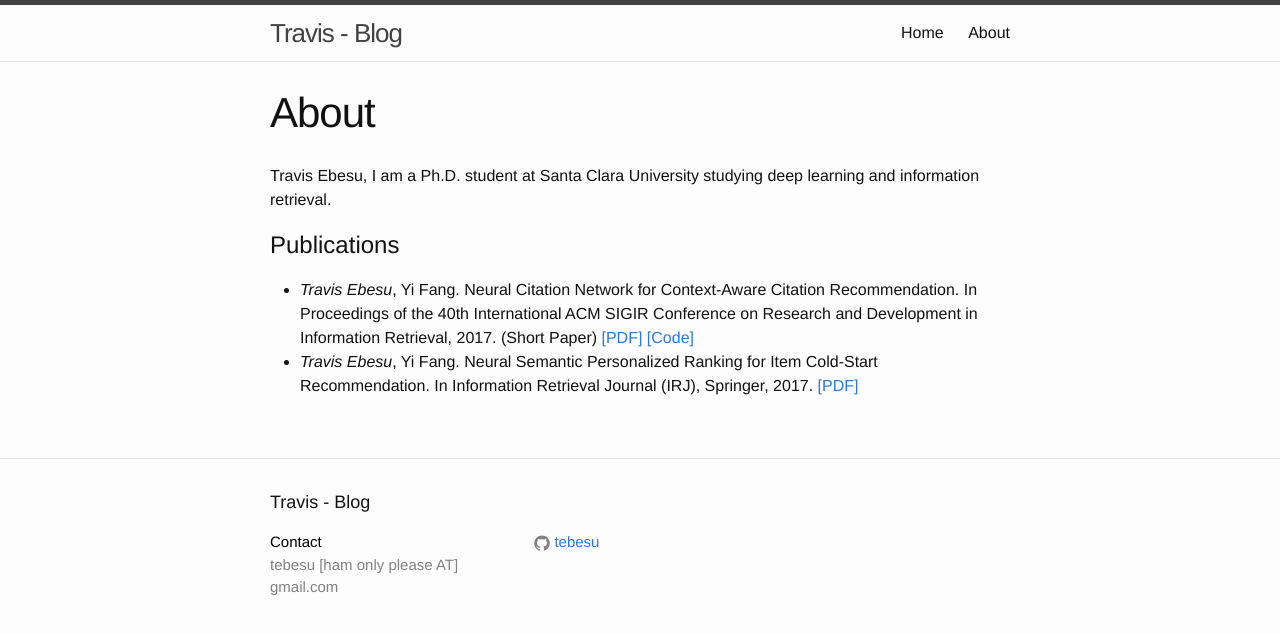
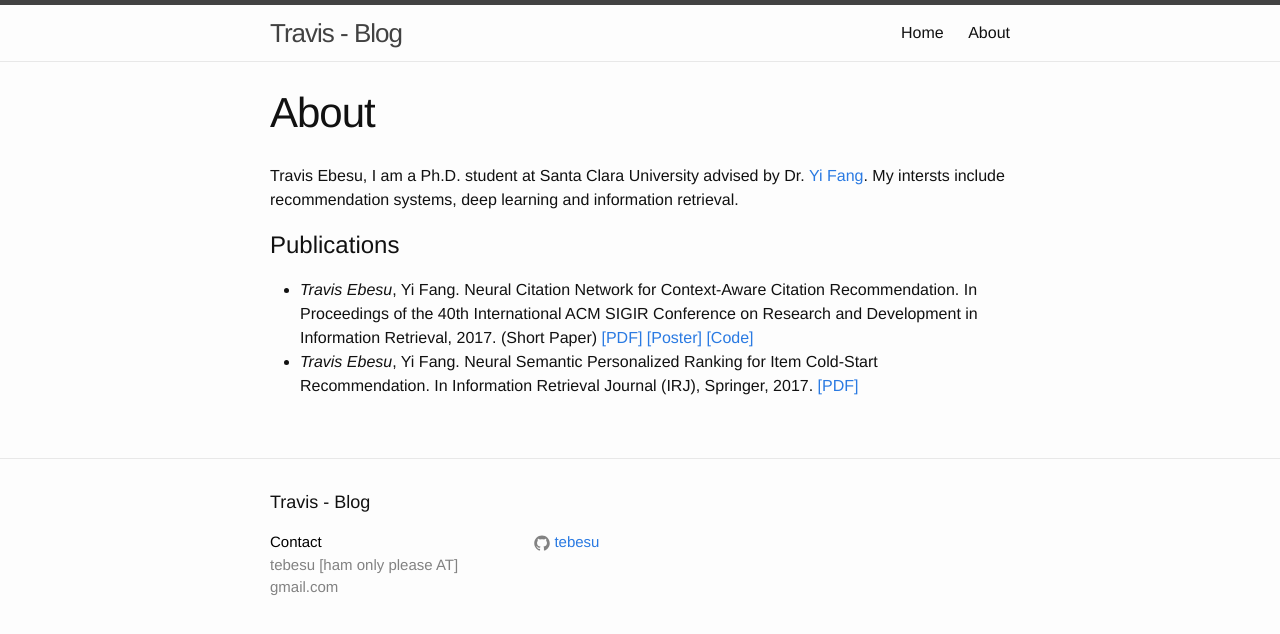
Before and after one commit to tebesu/tebesu.github.io, a Jekyll site: the page built from about.md, in a window 1280 px wide. Shown: the top 634 px of the page. Built offline with Jekyll 4.4.1, drawn with Linux system fonts in a browser that asks for light colours.

Commit message:
updated about me to include sigir poster

```diff
--- a/about.md
+++ b/about.md
@@ -4,11 +4,11 @@
 permalink: /about/
 ---
 
-Travis Ebesu, I am a Ph.D. student at Santa Clara University studying deep learning and information retrieval.
+Travis Ebesu, I am a Ph.D. student at Santa Clara University advised by Dr. [Yi Fang](http://www.cse.scu.edu/~yfang/). My intersts include recommendation systems, deep learning and information retrieval.
 
 
 
 # Publications
 
-* *Travis Ebesu*, Yi Fang. Neural Citation Network for Context-Aware Citation Recommendation. In Proceedings of the 40th International ACM SIGIR Conference on Research and Development in Information Retrieval, 2017. (Short Paper) [[PDF]](http://www.cse.scu.edu/~yfang/NCN.pdf) [[Code]](https://github.com/tebesu/NeuralCitationNetwork)
+* *Travis Ebesu*, Yi Fang. Neural Citation Network for Context-Aware Citation Recommendation. In Proceedings of the 40th International ACM SIGIR Conference on Research and Development in Information Retrieval, 2017. (Short Paper) [[PDF]](http://www.cse.scu.edu/~yfang/NCN.pdf) [[Poster]]({{ site.url }}/assets/image/NCN_Poster_SIGIR_2017.pdf) [[Code]](https://github.com/tebesu/NeuralCitationNetwork)
 * *Travis Ebesu*, Yi Fang. Neural Semantic Personalized Ranking for Item Cold-Start Recommendation. In Information Retrieval Journal (IRJ), Springer, 2017. [[PDF]](http://www.cse.scu.edu/~yfang/NSPR.pdf)
```
Also changed, not shown: 1 other file.
